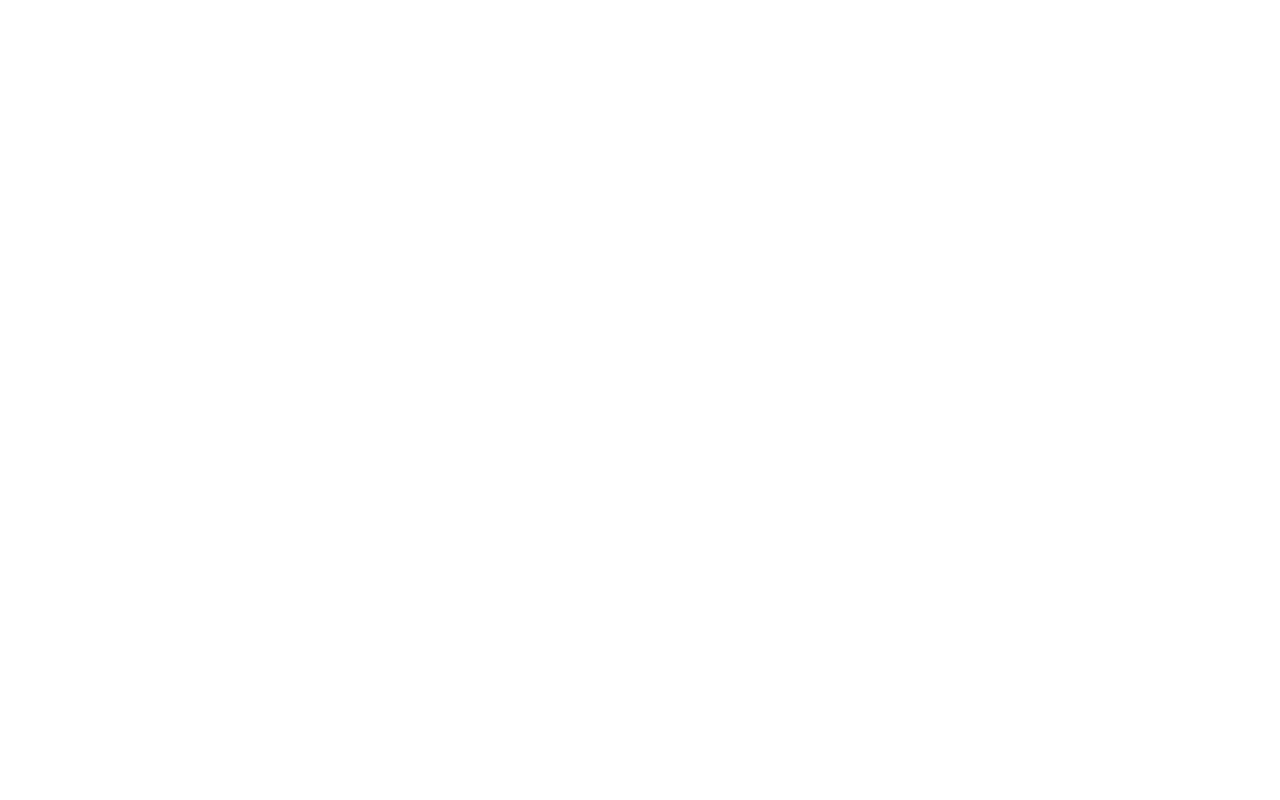
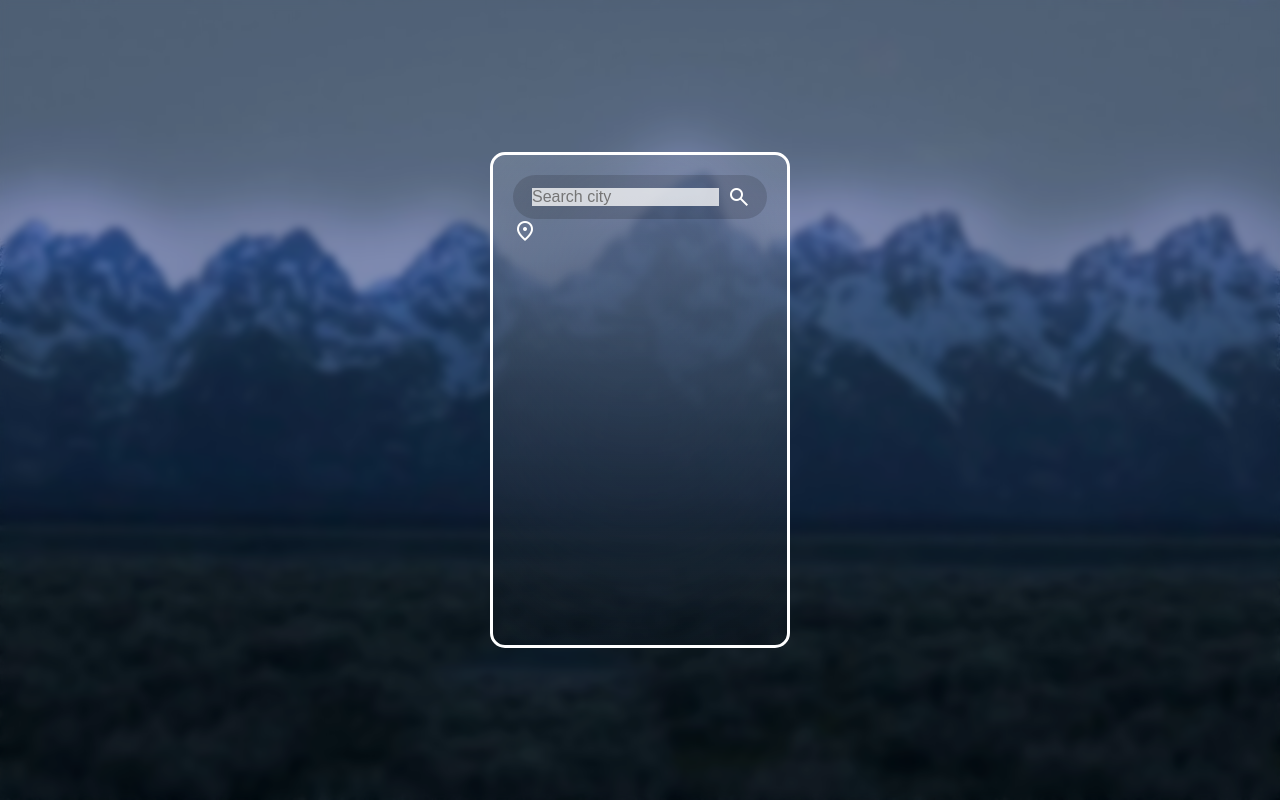
Before and after one commit to triplesixblast/weather-app, a plain HTML site: page index.html in a window 1280 px wide. Drawn offline with nearby package versions, Linux system fonts and the light colour scheme; a web font is replaced by a local one.

Commit message:
feat: null

```diff
--- a/index.html
+++ b/index.html
@@ -3,12 +3,37 @@
 <head>
     <meta charset="UTF-8">
     <meta name="viewport" content="width=device-width, initial-scale=1.0">
-    <title>Document</title>
+    <title>Weather app</title>
     <link rel="stylesheet" href="styles/reset.css">
     <link rel="stylesheet" href="styles/main.css">
     <script src="scripts/main.js" defer></script>
+    <link rel="preconnect" href="https://fonts.googleapis.com">
+    <link rel="preconnect" href="https://fonts.gstatic.com" crossorigin>
+    <link href="https://fonts.googleapis.com/css2?family=Electrolize&display=swap" rel="stylesheet">
+    <link rel="stylesheet" href="https://fonts.googleapis.com/css2?family=Material+Symbols+Outlined:opsz,wght,FILL,GRAD@20..48,100..700,0..1,-50..200&icon_names=search" />
+    <link rel="stylesheet" href="https://fonts.googleapis.com/css2?family=Material+Symbols+Outlined:opsz,wght,FILL,GRAD@24,400,0,0&icon_names=location_on" />
+
 </head>
 <body>
+    <main class="main-container">
+        <header class="input-container">
+            <input type="text" class="city-input" placeholder="Search city">
+            <button class="search-btn">
+                <span class="material-symbols-outlined">
+                    search
+                </span>
+            </button>
+        </header>
 
+        <section class="weather-info">
+            <div class="locaton-date-container">
+                <div class="location">
+                    <span class="material-symbols-outlined">
+                        location_on
+                    </span>
+                </div>
+            </div>
+        </section>
+    </main>
 </body>
 </html>
--- a/styles/main.css
+++ b/styles/main.css
@@ -0,0 +1,75 @@
+:root{
+    --main-font: "Electrolize", sans-serif;
+}
+
+* {
+    margin: 0;
+    padding: 0;
+    box-sizing: border-box;
+    font-family: var(--main-font);
+    color: white;
+}
+
+body{
+    background: url(/media/background.jpg);
+    width: 100%;
+    height: 100dvh;
+    background-size: cover;
+    background-position: center;
+    display: flex;
+    align-items: center;
+    justify-content: center;
+}
+body::before{
+    content: "";
+    position: absolute;
+    width: 100%;
+    height: 100dvh;
+    background: rgb(0, 0, 0, 0.15);
+    backdrop-filter: blur(4px);
+}
+
+.main-container{
+    border: solid;
+    width: 300px;
+    height: 496px;
+    z-index: 1;
+    background: linear-gradient(to top, rgb(0, 0, 0, 0.15), rgb(255, 255, 255, 0.15));
+    border-radius: 15px;
+    backdrop-filter: blur(120px);
+    padding: 20px;
+}
+
+.input-container{
+    position: relative;
+}
+
+.city-input{
+    width: 100%;
+    padding: 10px 16px;
+    border-radius: 100px;
+    border: 3px solid transparent;
+    background: rgb(0, 0, 0, 0.15);
+    outline: none;
+    font-weight: 500;
+    transition: 0.25s border;
+    padding-right: 45px;
+}
+.city-input:focus{
+    border: 3px solid rgb(0, 0, 0, 0.15);
+}
+.city-input::placeholder{
+    background: rgb(255, 255, 255, 0.75);
+}
+
+.search-btn{
+    position: absolute;
+    right: 16px;
+    top: 50%;
+    transform: translateY(-50%);
+    background: none;
+    display: flex;
+    border: none;
+    cursor: pointer;
+
+}
```
Also changed, not shown: media/background.jpg (added).
